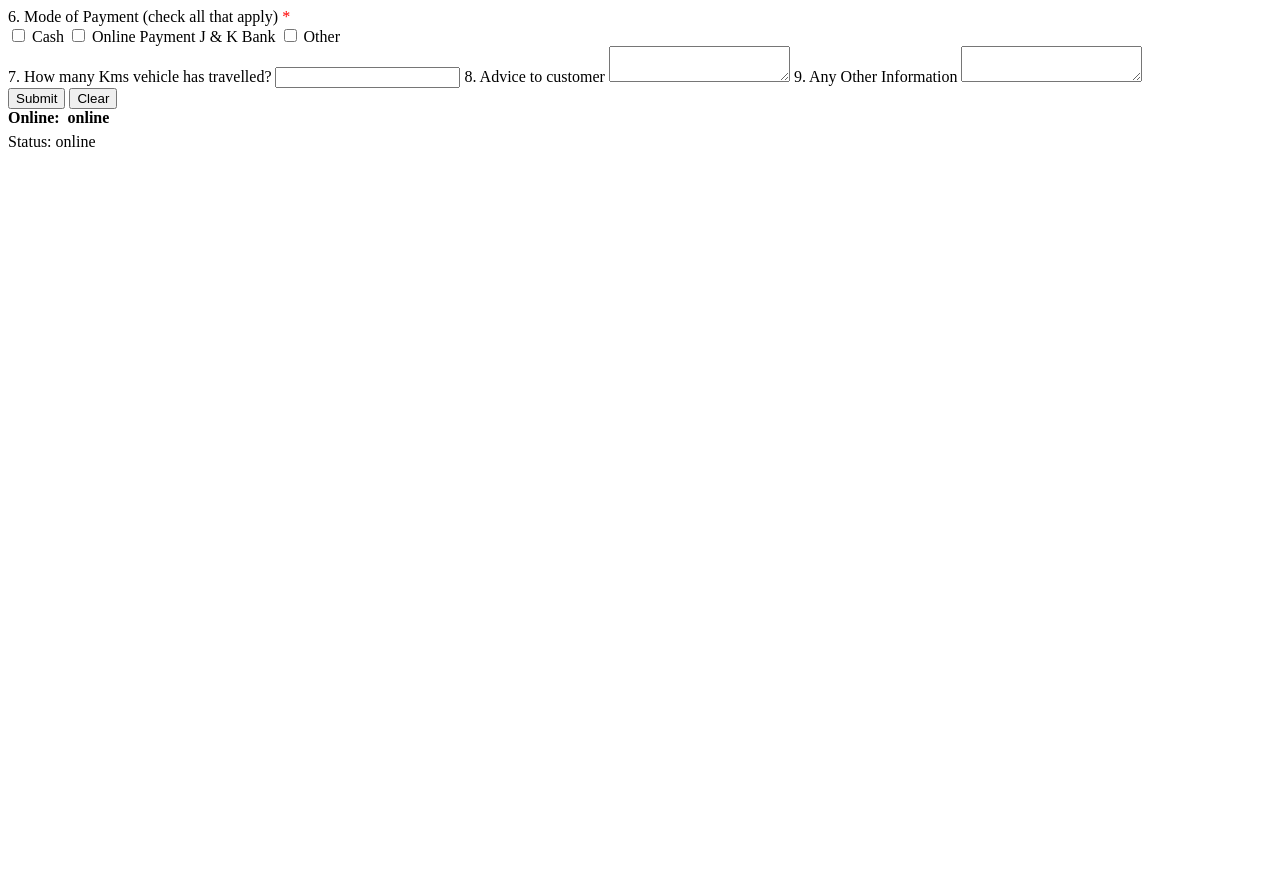
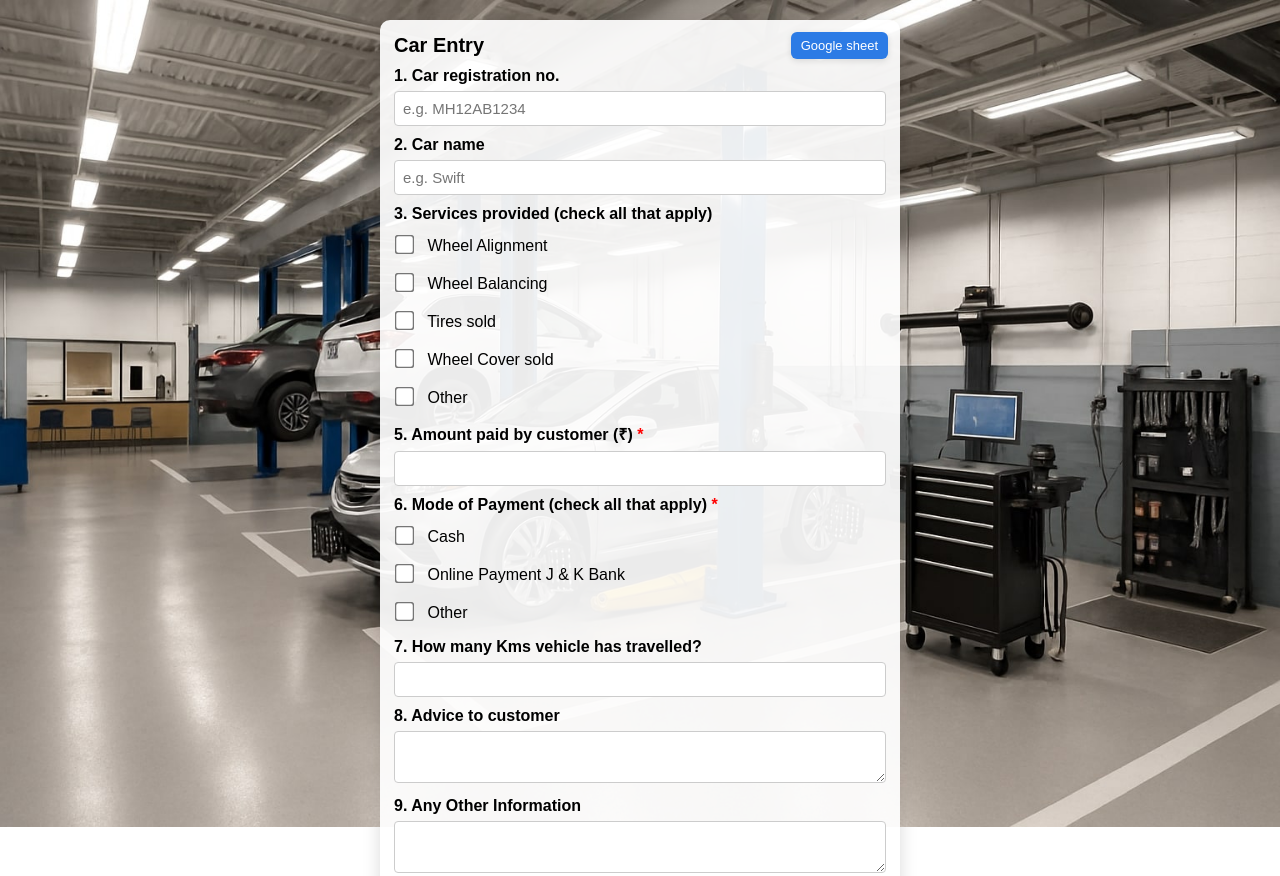
Before and after one commit to udaysharma0707/Latest, a plain HTML site: page index.html in a window 1280 px wide. Shown: the top 876 px of the page. Before the commit the page ends 800 px from the top, so only its background shows below. Drawn offline with Linux system fonts and the light colour scheme.

Commit message:
Update index.html

```diff
--- a/index.html
+++ b/index.html
@@ -1,5 +1,133 @@
 <!doctype html>
+<html>
+<head>
+  <meta charset="utf-8">
+  <meta name="viewport" content="width=device-width,initial-scale=1">
+  <title>Car Entry</title>
+  <link rel="manifest" href="manifest.json">
+  <style>
+    html,body { height:100%; margin:0; padding:0; }
+    body {
+      background-image: url('./background.jpg');
+      background-size: cover;
+      background-position: center center;
+      background-repeat: no-repeat;
+      font-family: Arial, sans-serif;
+      display:flex;
+      align-items:flex-start;
+      justify-content:center;
+      padding:20px;
+      box-sizing:border-box;
+    }
 
+    .container {
+      width:100%;
+      max-width:520px;
+      background: rgba(255,255,255,0.92);
+      border-radius:10px;
+      padding:14px;
+      box-sizing:border-box;
+      box-shadow: 0 6px 18px rgba(0,0,0,0.15);
+      position: relative;
+    }
+    .sheet-link {
+      position: absolute;
+      top: 12px;
+      right: 12px;
+      background: #2c7be5;
+      color: #fff;
+      padding: 6px 10px;
+      border-radius: 6px;
+      text-decoration: none;
+      font-size: 13px;
+      box-shadow: 0 2px 6px rgba(0,0,0,0.12);
+    }
+    .sheet-link:active,
+    .sheet-link:focus { outline: none; box-shadow: 0 0 0 3px rgba(44,123,229,0.18); }
+
+    h1{font-size:20px;margin:0 0 10px 0}
+    .q-label{display:block;margin-top:10px;font-weight:600}
+
+    input[type="text"], input[type="number"], select, textarea {
+      width:100%; padding:8px; font-size:15px; margin-top:6px; box-sizing:border-box;
+      border:1px solid #ccc; border-radius:4px;
+    }
+
+    .checkbox-row { display:block; margin-top:6px; padding:0; }
+    .checkbox-row .cb {
+      display:block !important;
+      width:100% !important;
+      padding:6px 0 !important;
+      margin:0 0 6px 0 !important;
+      box-sizing:border-box !important;
+      font-weight:normal;
+    }
+    .checkbox-row .cb input[type="checkbox"] {
+      transform: scale(1.5);
+      margin-right: 12px;
+      accent-color: #2c7be5;
+    }
+
+    button{
+      margin-top:12px;
+      padding:10px 14px;
+      font-size:16px;
+      border-radius:6px;
+      border: none;
+      background:#2c7be5;
+      color:white;
+      cursor:pointer;
+    }
+    button#clearBtn { background:#6c757d; }
+
+    #msg{margin-top:10px;color:green;font-weight:600}
+    .offline-msg { margin-top:10px; color:#b71c1c; font-weight:700; font-size:15px; }
+    .small{font-size:13px;color:#666;margin-top:6px}
+    .form-actions {
+      display:flex;
+      gap:8px;
+      align-items:center;
+      margin-top:12px;
+      flex-wrap:wrap;
+    }
+    @media (max-width:420px){
+      .form-actions {flex-direction:column; align-items:stretch}
+      .form-actions button {width:100%}
+    }
+
+    /* Hide Q4 by default */
+    #qtyWrapper { display:none; }
+  </style>
+</head>
+<body>
+  <div class="container">
+    <a class="sheet-link"
+       href="https://docs.google.com/spreadsheets/d/1RcW7oIyoafocW4cNFYLvh_su0I7zWhlvN__5PoQmf38/edit"
+       target="_blank" rel="noopener" aria-label="Open Google sheet">Google sheet</a>
+    <h1>Car Entry</h1>
+
+    <label class="q-label">1. Car registration no.</label>
+    <input id="carRegistrationNo" type="text" placeholder="e.g. MH12AB1234">
+
+    <label class="q-label">2. Car name</label>
+    <input id="carName" type="text" placeholder="e.g. Swift">
+
+    <label class="q-label">3. Services provided (check all that apply)</label>
+    <div class="checkbox-row" id="services">
+      <label class="cb"><input type="checkbox" value="Wheel Alignment" class="service"> Wheel Alignment</label>
+      <label class="cb"><input type="checkbox" value="Wheel Balancing" class="service"> Wheel Balancing</label>
+      <label class="cb"><input type="checkbox" value="Tires sold" class="service"> Tires sold</label>
+      <label class="cb"><input type="checkbox" value="Wheel Cover sold" class="service"> Wheel Cover sold</label>
+      <label class="cb"><input type="checkbox" value="Other" class="service"> Other</label>
+    </div>
+
+    <div id="qtyWrapper">
+      <label class="q-label">4. How many Tires/Wheel Cover sold?</label>
+      <input id="qtyTiresWheelCoverSold" type="number" min="0" step="1" placeholder="Enter quantity if sold">
+    </div>
+
+    <label class="q-label">5. Amount paid by customer (₹) <span style="color:red">*</span></label>
+    <input id="amountPaid" type="number" min="0" step="0.01" required>
 
     <label class="q-label">6. Mode of Payment (check all that apply) <span style="color:red">*</span></label>
     <div class="checkbox-row" id="modes">
@@ -8,23 +136,18 @@
       <label class="cb"><input type="checkbox" value="Other" class="mode"> Other</label>
     </div>
 
-
     <label class="q-label">7. How many Kms vehicle has travelled?</label>
     <input id="kmsTravelled" type="number" min="0" step="1">
-
 
     <label class="q-label">8. Advice to customer</label>
     <textarea id="adviceToCustomer" rows="2"></textarea>
 
-
     <label class="q-label">9. Any Other Information</label>
     <textarea id="otherInfo" rows="2"></textarea>
-
 
     <div class="form-actions">
       <button id="submitBtn" type="button">Submit</button>
       <button id="clearBtn" type="button">Clear</button>
-
 
       <!-- Sync button removed by design -->
       <div style="margin-left:auto;font-weight:600; display:flex; gap:8px; align-items:center;">
@@ -33,18 +156,16 @@
       </div>
     </div>
 
-
     <div id="msg" style="display:none"></div>
+    <div id="offlineNotice" class="offline-msg" style="display:none">Connect to internet</div>
     <div class="small" style="margin-top:6px">Status: <span id="status-duplicate" style="display:inline"></span></div>
   </div>
-
 
   <script src="app.js"></script>
   <script>
     // Show/Hide Q4 based on services selected
     const serviceCheckboxes = document.querySelectorAll('.service');
     const qtyWrapper = document.getElementById('qtyWrapper');
-
 
     serviceCheckboxes.forEach(cb => {
       cb.addEventListener('change', () => {
@@ -55,12 +176,10 @@ qtyWrapper.style.display = showQty ? 'block' : 'none';
       });
     });
 
-
     // Form validation before submit
     document.getElementById('submitBtn').addEventListener('click', () => {
       const amountPaid = document.getElementById('amountPaid').value.trim();
       const paymentModes = document.querySelectorAll('.mode:checked');
-
 
       if (!amountPaid) {
         alert("Amount paid by customer is required.");
@@ -71,7 +190,6 @@ alert("Please select at least one mode of payment.");
         return;
       }
 
-
       // If passes, call app.js submit logic
       if (typeof submitForm === "function") {
         submitForm();
```
Lines whose indentation alone changed are shown as unchanged.
